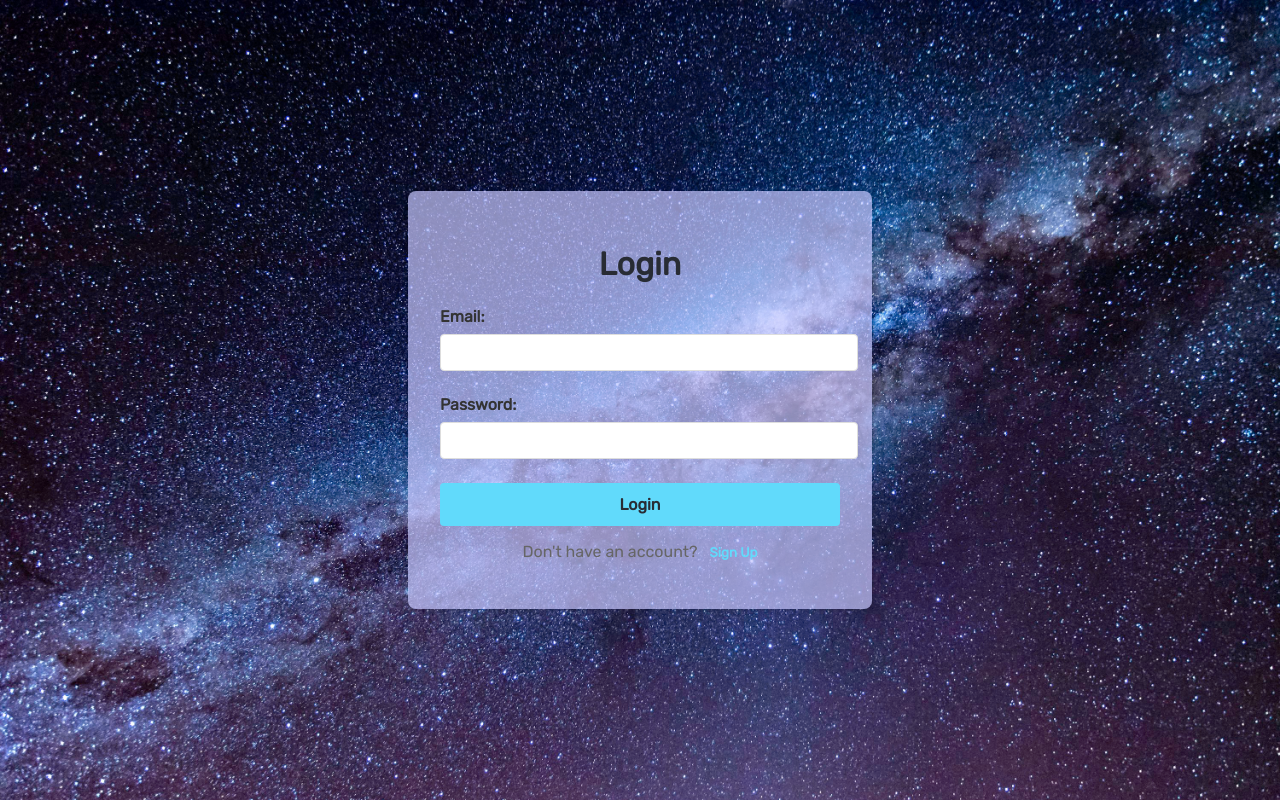
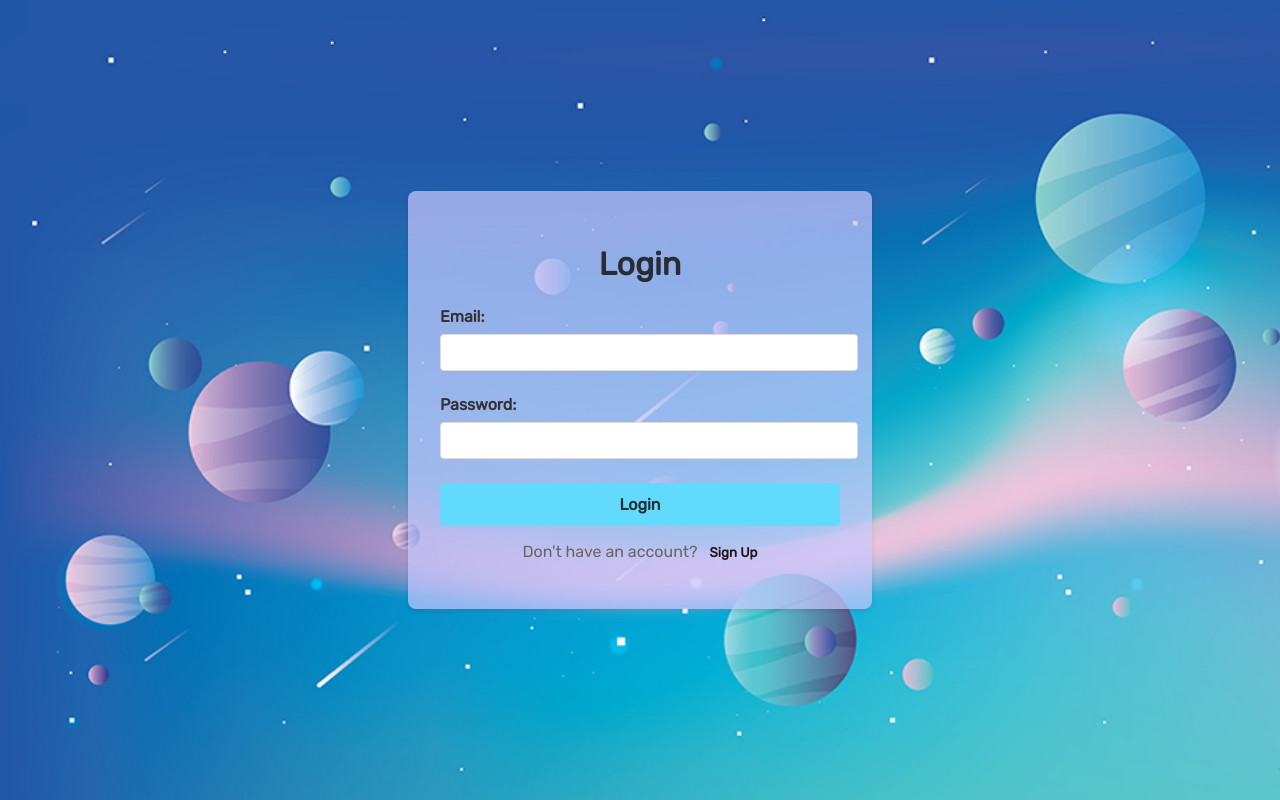
Before and after one commit to tiimbiim/ZotSpace, a React (Create React App) app in the folder zotspace_frontend/: page /login in a window 1280 px wide. Built offline with nearby package versions, Linux system fonts and the light colour scheme; no server answers; the HTML template or start-up script is replaced by a standard one.

Commit message:
changed login background

```diff
--- a/zotspace_frontend/src/pages/Login.css
+++ b/zotspace_frontend/src/pages/Login.css
@@ -4,7 +4,7 @@
   justify-content: center;
   align-items: center;
   background-color: #f5f5f5;
-  background-image: url('../../public/space_stars.jpg');
+  background-image: url('../../public/space_home.jpg');
   background-size: cover;
 
 }
@@ -86,7 +86,7 @@
 .toggle-button {
   background: none;
   border: none;
-  color: #61dafb;
+  color: #1d161e;
   cursor: pointer;
   font-weight: bold;
   padding: 0;
```
Also changed, not shown: zotspace_frontend/public/space_home.jpg (added).
